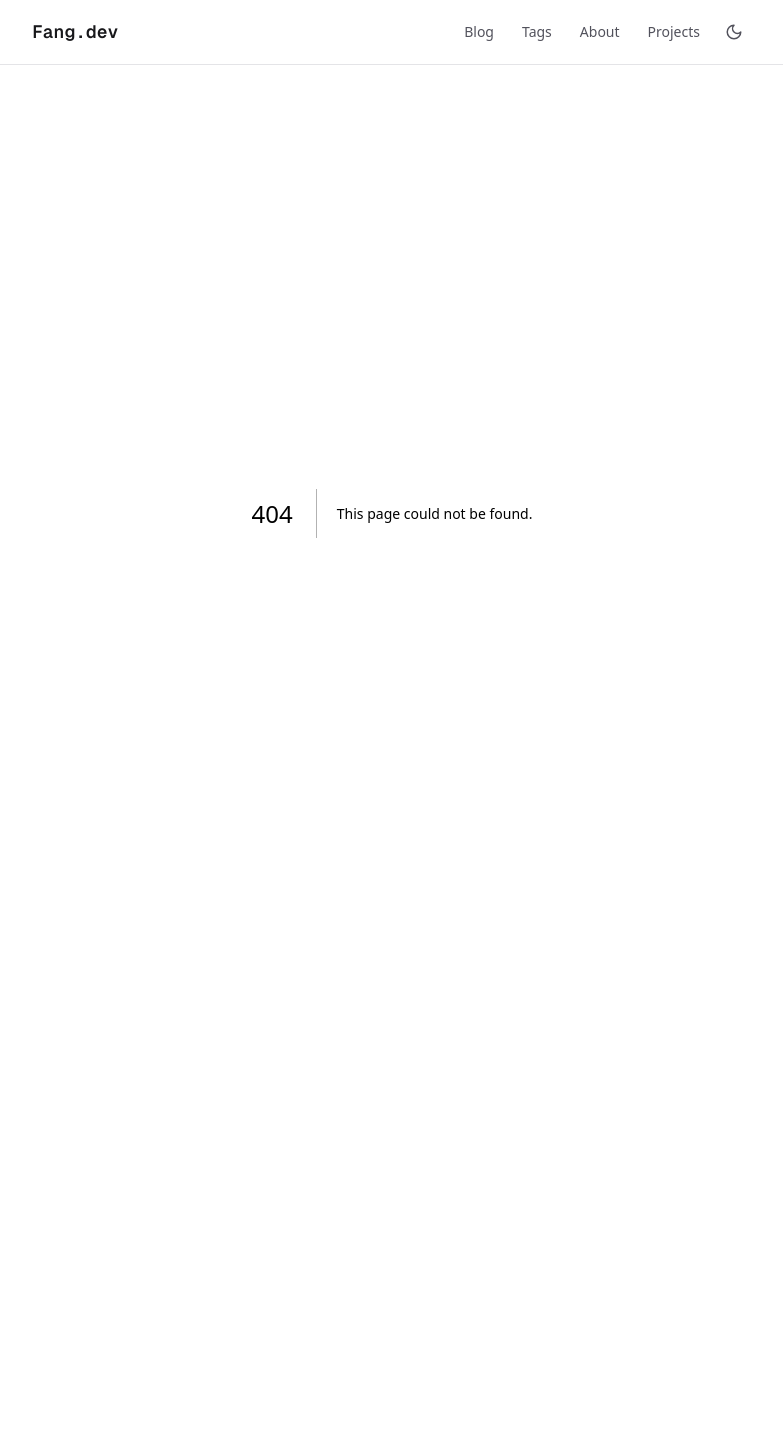
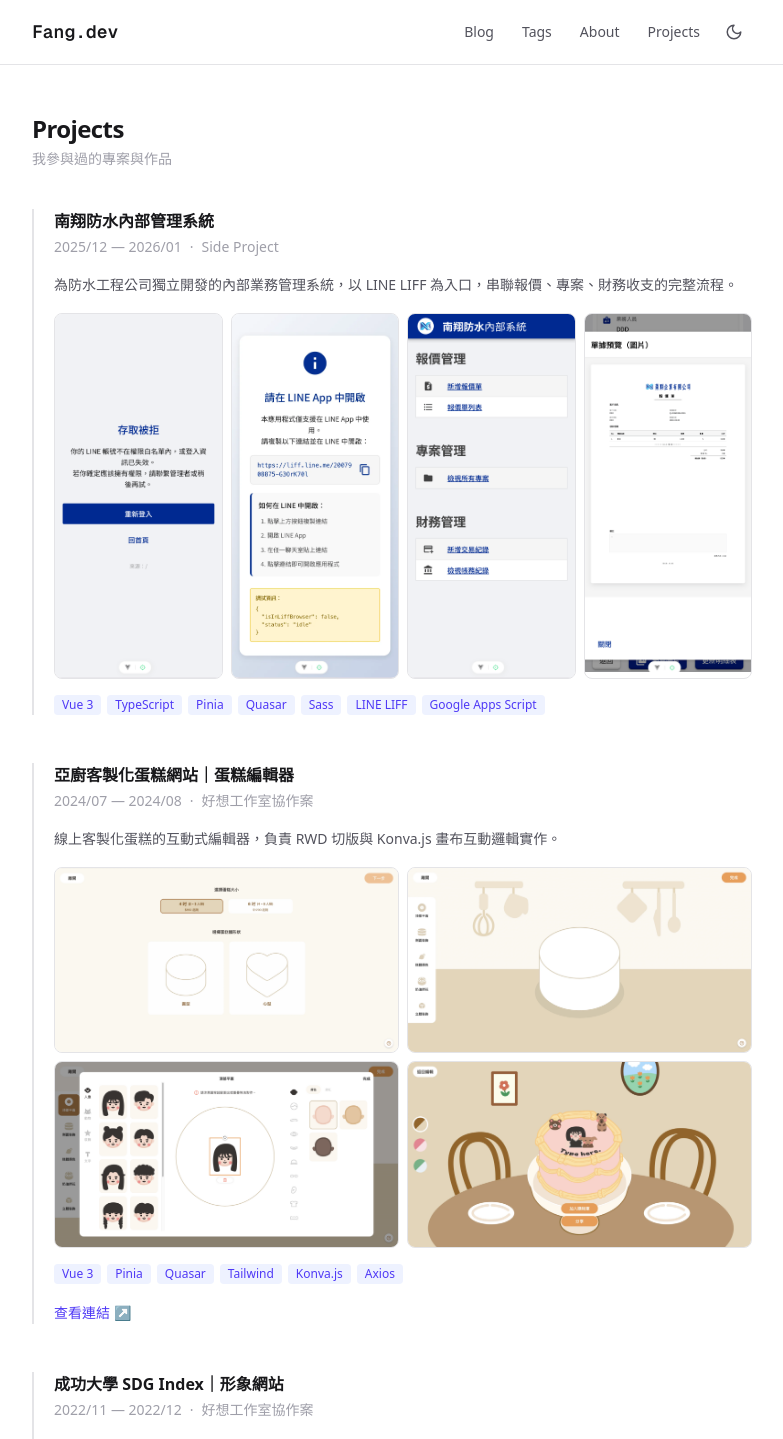
Before and after one commit to LeeFang14/fang.dev, a Next.js app: page /projects in a window 1280 px wide. Before the commit this address had no page. Shown: the top 1439 px of the page, without its empty margins (248-1031 px from the left). Before the commit the page ends 961 px from the top, so only its background shows below. Built offline with nearby package versions, Linux system fonts and the light colour scheme.

Commit message:
feat(projects): add Projects page with project cards

```diff
--- /dev/null
+++ b/app/projects/page.tsx
@@ -0,0 +1,107 @@
+import Image from "next/image";
+
+const PROJECTS = [
+  {
+    title: "南翔防水內部管理系統",
+    period: "2025/12 — 2026/01",
+    context: "Side Project",
+    description: "為防水工程公司獨立開發的內部業務管理系統，以 LINE LIFF 為入口，串聯報價、專案、財務收支的完整流程。",
+    techStack: ["Vue 3", "TypeScript", "Pinia", "Quasar", "Sass", "LINE LIFF", "Google Apps Script"],
+    images: [
+      "/images/projects/nx-1.png",
+      "/images/projects/nx-2.png",
+      "/images/projects/nx-3.png",
+      "/images/projects/nx-4.png",
+    ],
+    imageOrientation: "portrait",
+  },
+  {
+    title: "亞廚客製化蛋糕網站｜蛋糕編輯器",
+    period: "2024/07 — 2024/08",
+    context: "好想工作室協作案",
+    description: "線上客製化蛋糕的互動式編輯器，負責 RWD 切版與 Konva.js 畫布互動邏輯實作。",
+    techStack: ["Vue 3", "Pinia", "Quasar", "Tailwind", "Konva.js", "Axios"],
+    link: "https://cake.pre-stage.cc/cake-basic-info?openExternalBrowser=1",
+    images: [
+      "/images/projects/cake-1.png",
+      "/images/projects/cake-2.png",
+      "/images/projects/cake-3.png",
+      "/images/projects/cake-4.png",
+    ],
+    imageOrientation: "landscape",
+  },
+  {
+    title: "成功大學 SDG Index｜形象網站",
+    period: "2022/11 — 2022/12",
+    context: "好想工作室協作案",
+    description: "Web Camp 培訓期間與學員及前輩共同完成的形象網站，負責 RWD 切版分工。",
+    techStack: ["Vue 3", "Sass", "Bootstrap", "Git Flow"],
+    images: ["/images/projects/SDG-1.png", "/images/projects/SDG-2.png"],
+    imageOrientation: "landscape",
+  },
+];
+
+export default function ProjectsPage() {
+  return (
+    <div className="space-y-10">
+      <div className="space-y-1">
+        <h1 className="text-2xl font-bold tracking-tight text-zinc-900 dark:text-zinc-50">Projects</h1>
+        <p className="text-sm text-zinc-400 dark:text-zinc-500">我參與過的專案與作品</p>
+      </div>
+
+      <ul className="space-y-12">
+        {PROJECTS.map((project) => (
+          <li key={project.title} className="space-y-4 border-l-2 border-zinc-200 pl-5 dark:border-zinc-800">
+            {/* Header */}
+            <div className="space-y-1">
+              <h2 className="text-base font-semibold text-zinc-900 dark:text-zinc-100">{project.title}</h2>
+              <div className="flex items-center gap-2 text-sm text-zinc-400 dark:text-zinc-500">
+                <span>{project.period}</span>
+                <span>·</span>
+                <span>{project.context}</span>
+              </div>
+            </div>
+
+            {/* Description */}
+            <p className="text-sm leading-6 text-zinc-600 dark:text-zinc-400">{project.description}</p>
+
+            {/* Images */}
+            {project.images.length > 0 && (
+              <div className={`grid gap-2 ${project.imageOrientation === "portrait" ? "grid-cols-4" : "grid-cols-2"}`}>
+                {project.images.map((src) => (
+                  <div key={src} className="overflow-hidden rounded-lg border border-zinc-200 dark:border-zinc-800">
+                    <Image src={src} alt={project.title} width={600} height={400} className="h-auto w-full" />
+                  </div>
+                ))}
+              </div>
+            )}
+
+            {/* Tech Stack */}
+            <div className="flex flex-wrap gap-1.5">
+              {project.techStack.map((tech) => (
+                <span
+                  key={tech}
+                  className="rounded bg-indigo-50 px-2 py-0.5 text-xs font-medium text-indigo-600 dark:bg-indigo-950 dark:text-indigo-400"
+                >
+                  {tech}
+                </span>
+              ))}
+            </div>
+
+            {/* Link */}
+            {project.link && (
+              <a
+                href={project.link}
+                target="_blank"
+                rel="noopener noreferrer"
+                className="inline-flex items-center gap-1 text-sm font-medium text-indigo-600 underline-offset-4 hover:underline dark:text-indigo-400"
+              >
+                查看連結 ↗
+              </a>
+            )}
+          </li>
+        ))}
+      </ul>
+    </div>
+  );
+}
```
Also changed, not shown: 1 other file (tests, documents, lock files or other folders).
